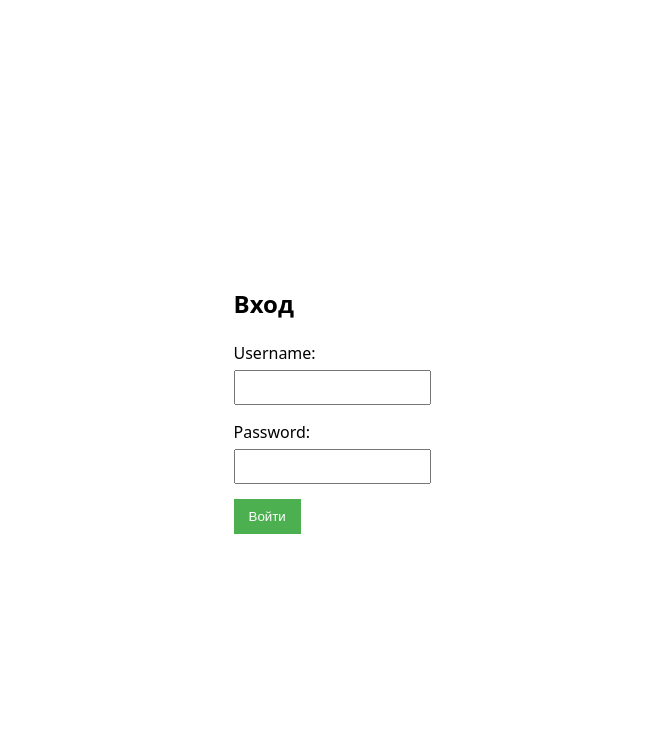
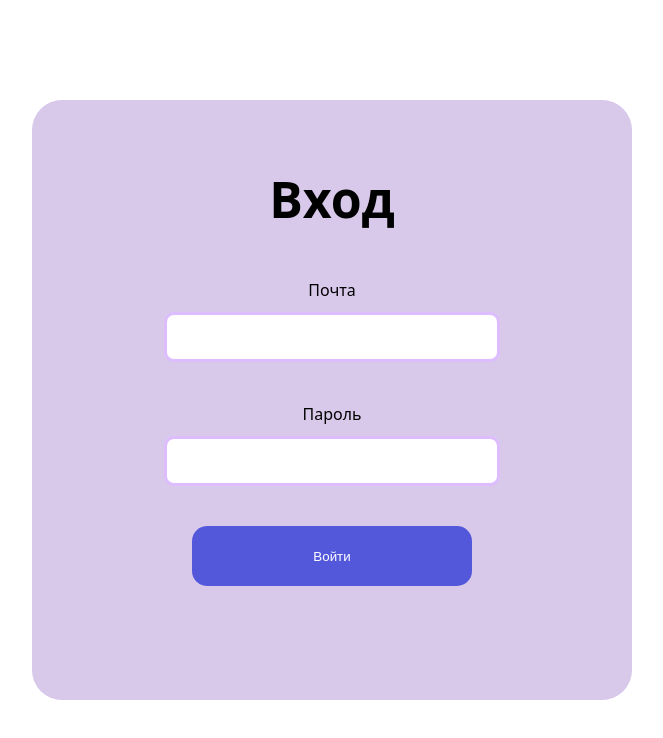
Before and after one commit to Vinter-mach/kabachok, a React (Vite) app in the folder frontend/: page / in a window 1280 px wide. Shown: the top 738 px of the page, without its empty margins (308-971 px from the left). Built offline with nearby package versions, Linux system fonts and the light colour scheme.

Commit message:
апдейтнула стили авторизации чтобы красиво было (осталось сделать так чтобы ошибка кнопку не сдвигала и мб еще че-нить допихать)

```diff
--- a/frontend/src/pages/Authorization.jsx
+++ b/frontend/src/pages/Authorization.jsx
@@ -8,7 +8,6 @@ function Authorization() {
     const [error, setError] = useState('');
     const navigate = useNavigate();
 
-    // обработка события
     const handleSubmit = async (e) => {
         e.preventDefault();
         setError('');
@@ -53,7 +52,7 @@ function Authorization() {
             <h2>Вход</h2>
             <form onSubmit={handleSubmit}>
                 <div className='form-group'>
-                    <label htmlFor='username'>Username:</label>
+                    <label htmlFor='username'>Почта</label>
                     <input
                         type='text'
                         id='username'
@@ -64,7 +63,7 @@ function Authorization() {
                         autoComplete="username"/>
                 </div>
                 <div className='form-group'>
-                    <label htmlFor='password'>Password:</label>
+                    <label htmlFor='password'>Пароль</label>
                     <input
                         type='password'
                         id='password'
--- a/frontend/src/styles/Authorization.css
+++ b/frontend/src/styles/Authorization.css
@@ -1,92 +1,55 @@
-style.css
-
 .login-form {
-    max-width: 400px;
     margin: 0 auto;
     padding: 20px;
+    color: black;
+    text-align: center;
+    width: 70vh;
+    height: 70vh;
+    border-radius: 30px;
+    background-color: #d8c9eb;
+    overflow: hidden;
+}
+
+.login-form h2 {
+    font-size: 50px;
 }
 
 .form-group {
-    margin-bottom: 15px;
+    display: block;
+    width: 60%;
+    margin: 40px auto;
 }
 
 .form-group label {
     display: block;
-    margin-bottom: 5px;
+    margin-bottom: 10px;
 }
 
 .form-group input {
     width: 100%;
     padding: 8px;
     box-sizing: border-box;
+    text-align: center;
+    height: 50px;
+    outline: none;
+    border: 3px solid rgba(123, 0, 255, 0.26);
+    background-color: white;
+    color: black;
+    font-palette: darkslate;
+    border-radius: 10px;
 }
+
+
 
 .login-button {
     padding: 10px 15px;
-    background-color: #4CAF50;
+    background-color: #5358db;
     color: white;
     border: none;
+    width: 50%;
+    height: 60px;
     cursor: pointer;
+    border-radius: 15px;
 }
 
-/** {
-    margin: 0;
-    padding: 0;
-    box-sizing: border-box;
-}
-
-body {
-    font-family: "Roboto Light", sans-serif;
-    background-color: #fff;
-}
-
-.login-container {
-    width: 70vh;
-    height: 70vh;
-    margin: 100px auto;
-    padding: 50px;
-    border-radius: 12px;
-    background-color: #e0d0ff;
-    text-align: center;
-}
-
-.login-container h1 {
-    font-size: 50px;
-    margin-bottom: 20px;
-}
-
-
-.login-form {
-    display: flex;
-    flex-direction: column;
-    align-items: center;
-}
-
-.login-form label {
-    align-self: center;
-    margin: 32px 0 16px;
-    font-weight: bold;
-    font-size: 20px;
-}
-
-
-.login-form input {
-    width: 60%;
-    padding: 10px;
-    margin-bottom: 15px;
-    border: 5px solid rgba(140, 21, 205, 0.26);
-    border-radius: 8px;
-    text-align: center;
-}
-
-
-.login-form button {
-    background-color: #6b5eb5;
-    color: #fff;
-    margin: 30px;
-    padding: 20px 40px;
-    border: none;
-    border-radius: 8px;
-    cursor: pointer;
-    font-size: 16px;
-**/
+/**сделай чтобы ошибка кнопку не двигала**/
```
